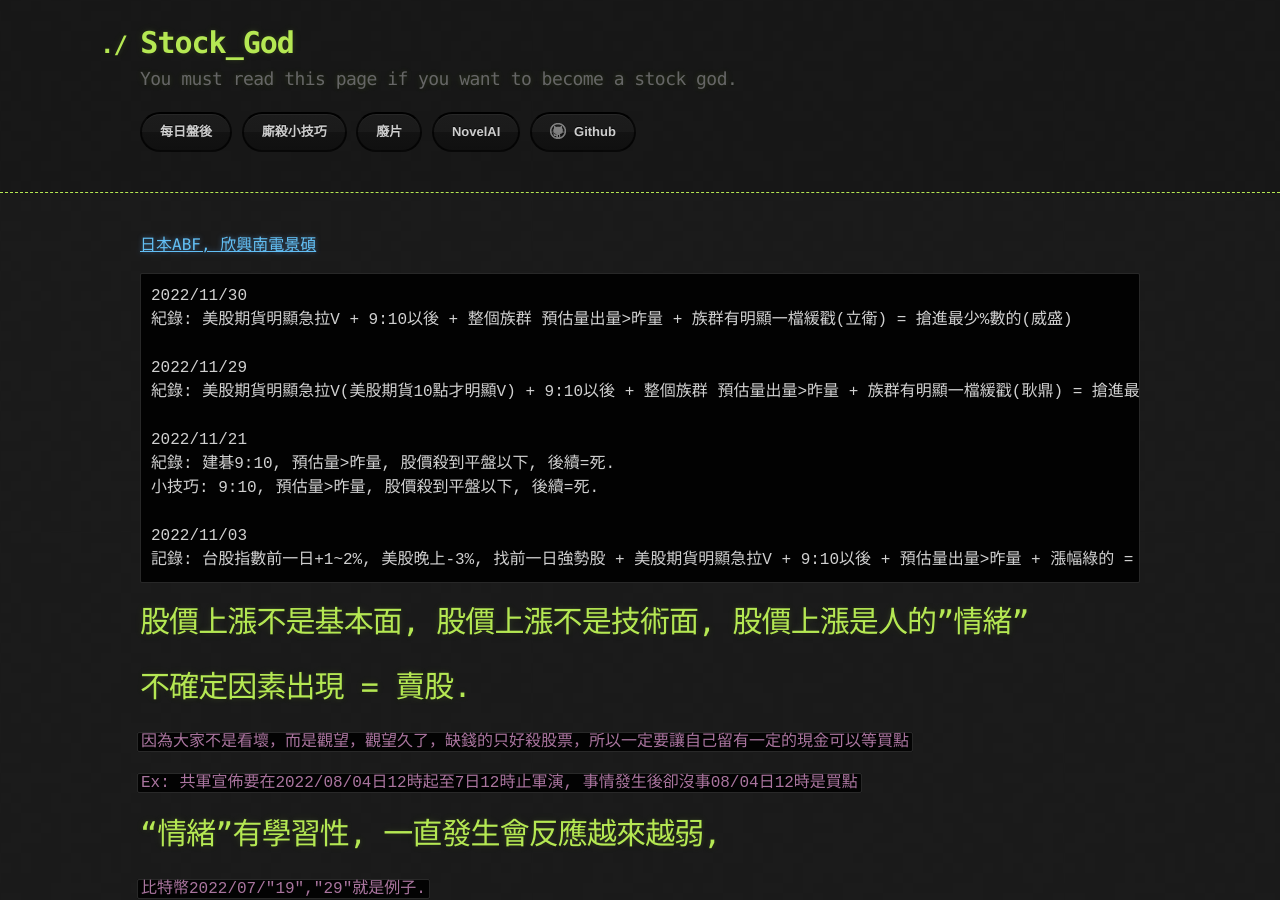
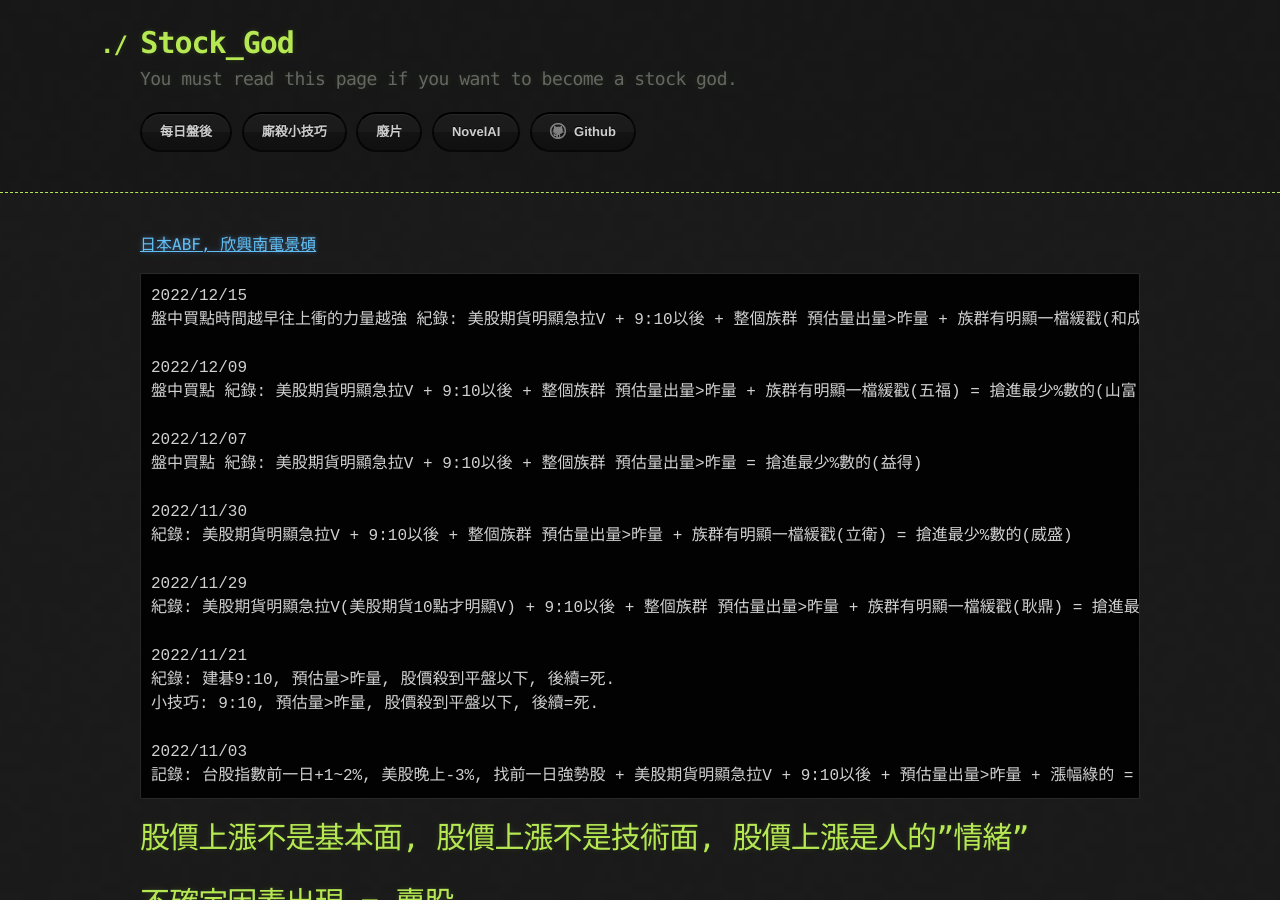
Before and after one commit to lepg5487/Stock_God, a Jekyll site: the page built from experience.md, in a window 1280 px wide and 900 px high. Built offline with Jekyll 4.4.1, drawn with Linux system fonts in a browser that asks for light colours.

Commit message:
Update experience.md

````diff
--- a/experience.md
+++ b/experience.md
@@ -4,6 +4,15 @@ layout: testlayouts
 [日本ABF, 欣興南電景碩](https://histock.tw/global/history.aspx?mid=15&no=J4062)
 
 ```
+2022/12/15
+盤中買點時間越早往上衝的力量越強 紀錄: 美股期貨明顯急拉V + 9:10以後 + 整個族群 預估量出量>昨量 + 族群有明顯一檔緩戳(和成) = 搶進最少%數的(嘉裕(相關), 精剛(出量), 雷虎, 環天科)
+
+2022/12/09
+盤中買點 紀錄: 美股期貨明顯急拉V + 9:10以後 + 整個族群 預估量出量>昨量 + 族群有明顯一檔緩戳(五福) = 搶進最少%數的(山富)
+
+2022/12/07
+盤中買點 紀錄: 美股期貨明顯急拉V + 9:10以後 + 整個族群 預估量出量>昨量 = 搶進最少%數的(益得)
+
 2022/11/30
 紀錄: 美股期貨明顯急拉V + 9:10以後 + 整個族群 預估量出量>昨量 + 族群有明顯一檔緩戳(立衛) = 搶進最少%數的(威盛)
 
````
